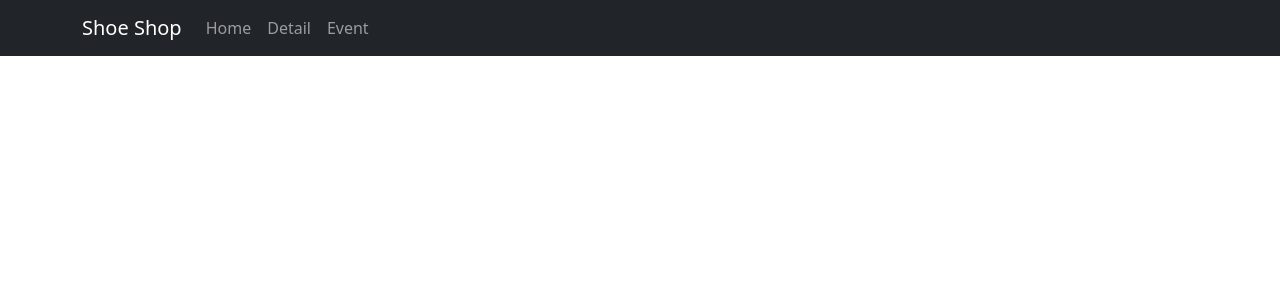
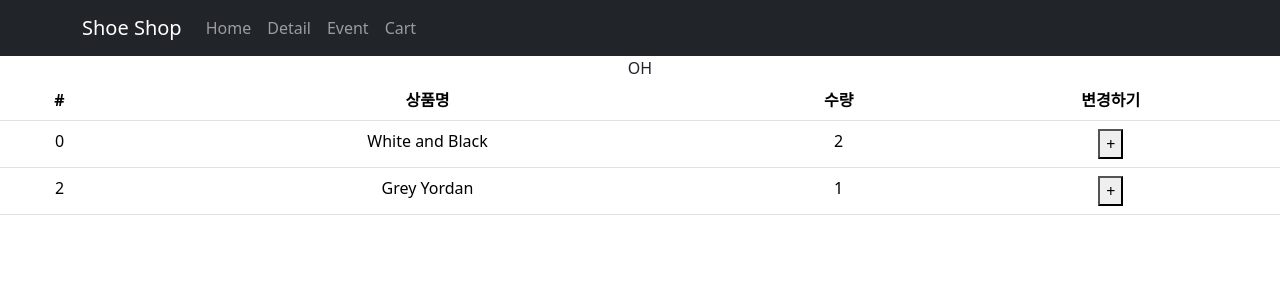
Before and after one commit to yueunfive/coding-apple, a React (Create React App) app in the folder React/shop/: page /cart in a window 1280 px wide. Shown: the top 300 px of the page. Built offline with nearby package versions, Linux system fonts and the light colour scheme; the HTML template or start-up script is replaced by a standard one.

Commit message:
study: React Redux

```diff
--- a/React/shop/package.json
+++ b/React/shop/package.json
@@ -3,6 +3,7 @@
   "version": "0.1.0",
   "private": true,
   "dependencies": {
+    "@reduxjs/toolkit": "^1.9.5",
     "@testing-library/jest-dom": "^5.16.5",
     "@testing-library/react": "^13.4.0",
     "@testing-library/user-event": "^13.5.0",
@@ -11,6 +12,7 @@
     "react": "^18.2.0",
     "react-bootstrap": "^2.7.4",
     "react-dom": "^18.2.0",
+    "react-redux": "^8.1.1",
     "react-router-dom": "^6.12.1",
     "react-scripts": "5.0.1",
     "styled-components": "^5.3.10",
--- a/React/shop/src/App.js
+++ b/React/shop/src/App.js
@@ -6,6 +6,7 @@
 import data from "./data.js";
 import React, { useEffect, useState, createContext } from "react";
 import { Routes, Route, Link, useNavigate, Outlet } from "react-router-dom";
+import Cart from "./Cart";
 
 function App() {
   let [shoes, setShoes] = useState(data);
@@ -38,6 +39,13 @@
             >
               Event
             </Nav.Link>
+            <Nav.Link
+              onClick={() => {
+                navigate("/cart");
+              }}
+            >
+              Cart
+            </Nav.Link>
           </Nav>
         </Container>
       </Navbar>
@@ -49,6 +57,7 @@
           <Route path="service" element={<div>첫 주문 양배추즙 서비스</div>} />
           <Route path="coupon" element={<div>생일기념 쿠폰받기</div>} />
         </Route>
+        <Route path="/cart" element={<Cart />} />
       </Routes>
     </div>
   );
--- /dev/null
+++ b/React/shop/src/Cart.js
@@ -0,0 +1,47 @@
+import { Table } from "react-bootstrap";
+import { useSelector, useDispatch } from "react-redux";
+import { changeName } from "./store";
+
+function Cart() {
+  // Redux store에 있던 state 남음
+  let state = useSelector((state) => {
+    return state;
+  });
+  let dispatch = useDispatch();
+
+  return (
+    <div>
+      {state.user}
+      <Table>
+        <thead>
+          <tr>
+            <th>#</th>
+            <th>상품명</th>
+            <th>수량</th>
+            <th>변경하기</th>
+          </tr>
+        </thead>
+        <tbody>
+          {state.cart.map((a, i) => (
+            <tr>
+              <td>{state.cart[i].id}</td>
+              <td>{state.cart[i].name}</td>
+              <td>{state.cart[i].count}</td>
+              <td>
+                <button
+                  onClick={() => {
+                    dispatch(changeName());
+                  }}
+                >
+                  +
+                </button>
+              </td>
+            </tr>
+          ))}
+        </tbody>
+      </Table>
+    </div>
+  );
+}
+
+export default Cart;
--- a/React/shop/src/components/DetailPage.js
+++ b/React/shop/src/components/DetailPage.js
@@ -26,7 +26,9 @@
     }
   }, [num]);
   useEffect(() => {
-    setFade2("end");
+    setTimeout(() => {
+      setFade2("end");
+    }, 100);
     return () => {
       setFade2("");
     };
--- a/React/shop/src/index.js
+++ b/React/shop/src/index.js
@@ -4,13 +4,17 @@
 import App from "./App";
 import reportWebVitals from "./reportWebVitals";
 import { BrowserRouter } from "react-router-dom";
+import { Provider } from "react-redux";
+import store from "./store";
 
 const root = ReactDOM.createRoot(document.getElementById("root"));
 root.render(
   <React.StrictMode>
-    <BrowserRouter>
-      <App />
-    </BrowserRouter>
+    <Provider store={store}>
+      <BrowserRouter>
+        <App />
+      </BrowserRouter>
+    </Provider>
   </React.StrictMode>
 );
 
--- /dev/null
+++ b/React/shop/src/store.js
@@ -0,0 +1,28 @@
+import { configureStore, createSlice } from "@reduxjs/toolkit";
+
+let user = createSlice({
+  name: "user",
+  initialState: "OH",
+  reducers: {
+    changeName(state) {
+      return "Yueun " + state;
+    },
+  },
+});
+
+export let { changeName } = user.actions;
+
+let cart = createSlice({
+  name: "cart",
+  initialState: [
+    { id: 0, name: "White and Black", count: 2 },
+    { id: 2, name: "Grey Yordan", count: 1 },
+  ],
+});
+
+export default configureStore({
+  reducer: {
+    user: user.reducer,
+    cart: cart.reducer,
+  },
+});
```
Also changed, not shown: 2 other files (tests, documents, lock files or other folders).
